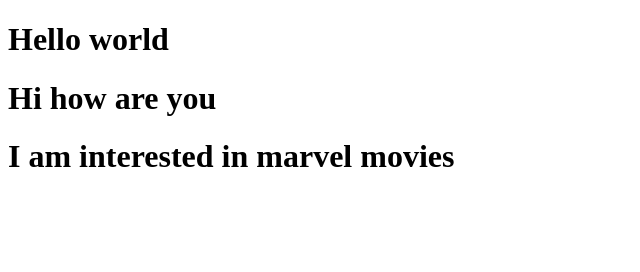
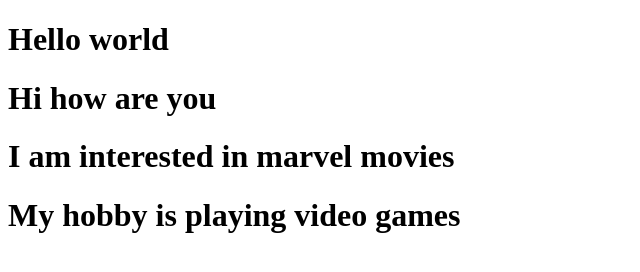
Before and after one commit to Ramachandran528/demo-repository, a plain HTML site: page index.html in a window 1280 px wide. Shown: the whole page, without its empty margins (0-640 px from the left). Drawn offline with Linux system fonts and the light colour scheme.

Commit message:
updating hobbies

```diff
--- a/index.html
+++ b/index.html
@@ -9,5 +9,6 @@
     <h1>Hello world</h1>
     <h1>Hi how are you</h1>
     <h1>I am interested in marvel movies</h1>
+    <h1>My hobby is playing video games</h1>
 </body>
 </html>
```
